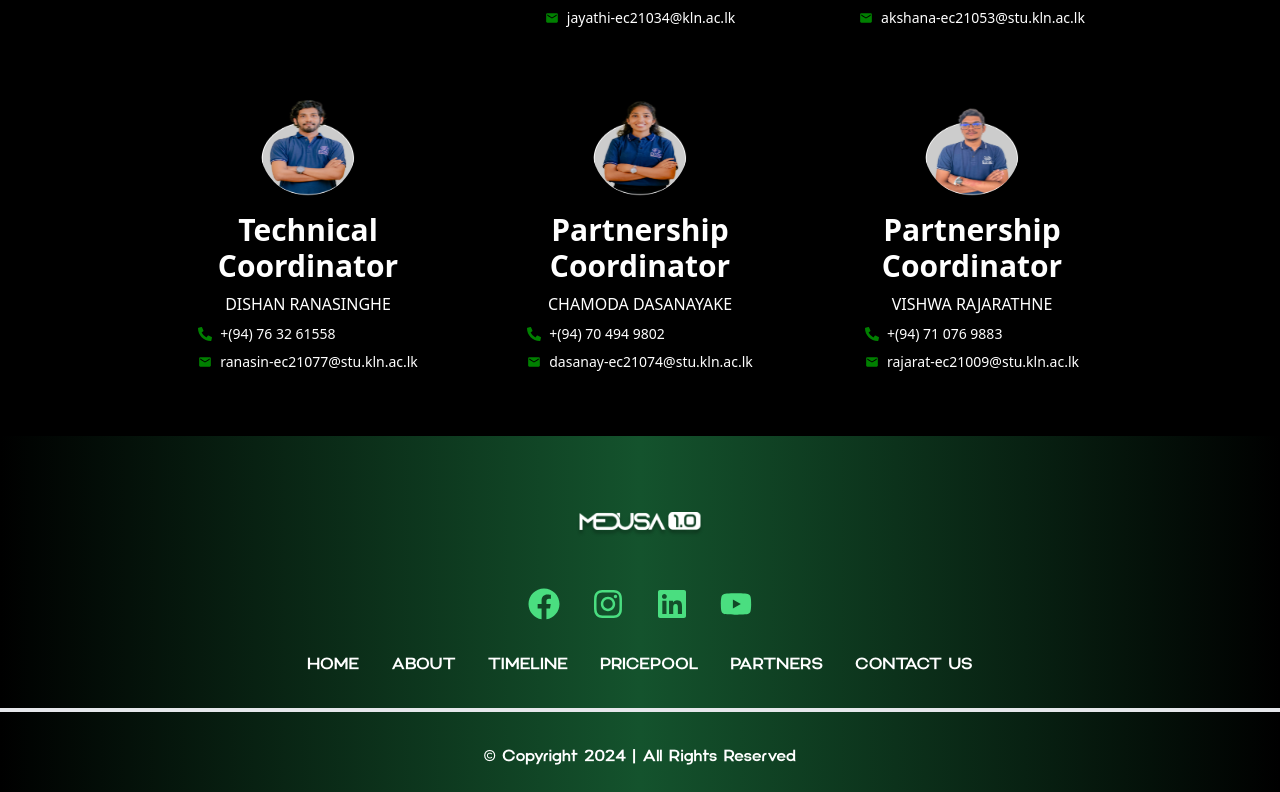
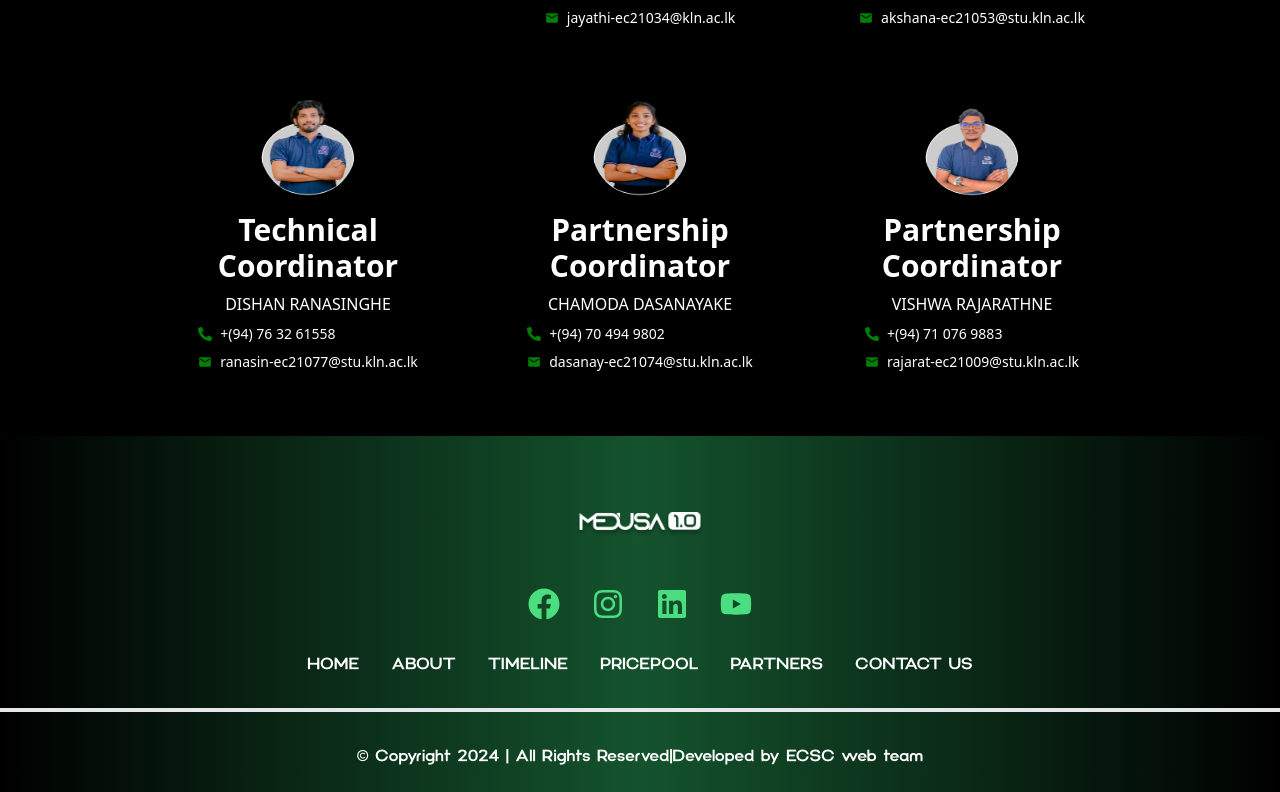
Before and after one commit to ecs-uok/Medusa, a React (Vite) app: page / in a window 1280 px wide. Shown: the part 3804-4596 px from the top of the page. Built offline with nearby package versions, Linux system fonts and the light colour scheme.

Commit message:
footer update

```diff
--- a/src/components/Footer/Footer.jsx
+++ b/src/components/Footer/Footer.jsx
@@ -29,7 +29,7 @@ const Footer = () => {
         </div>
         <hr className="w-full border-t-4 border-gray-550 my-4 sm:my-6 lg:my-8" />
         <div className="text-center">
-          <p className="text-sm sm:text-base">© Copyright 2024 | All Rights Reserved</p>
+          <p className="text-sm sm:text-base">© Copyright 2024 | All Rights Reserved|Developed by ECSC web team</p>
         </div>
       </div>
     </footer>
```
